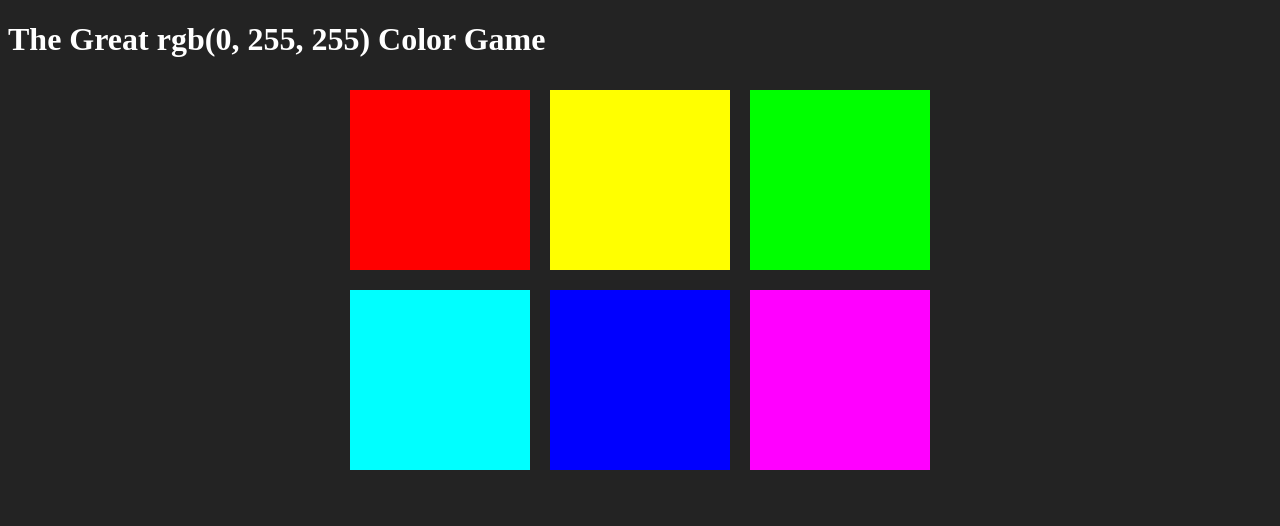
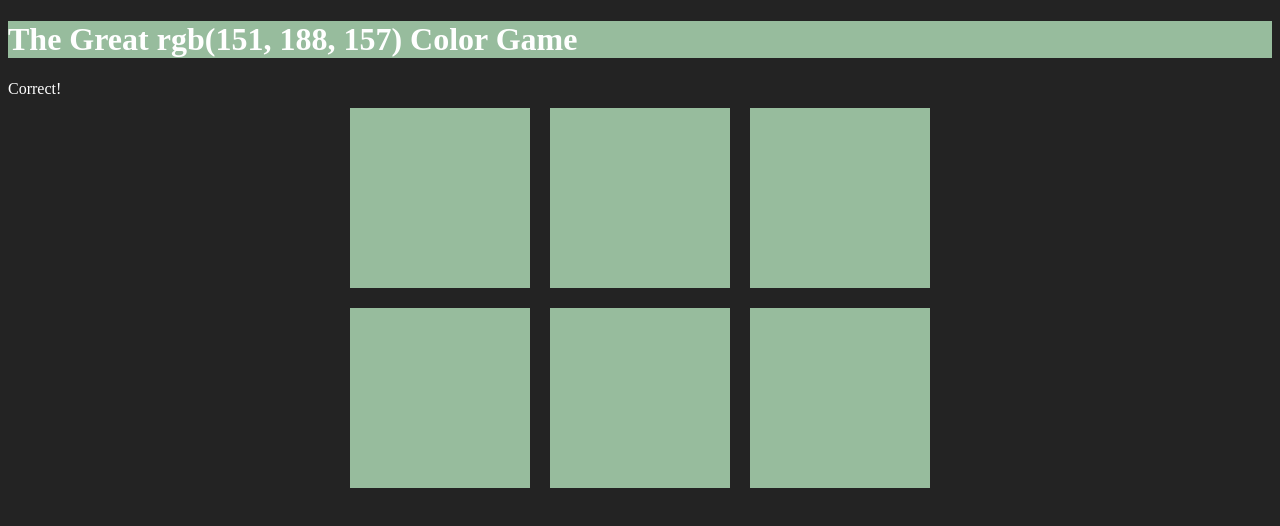
Before and after one commit to MrAaronCasanova/color-picker, a plain HTML site: page index.html in a window 1280 px wide. Both pictures are taken after a click on the element 439 px from the left and 179 px from the top of the page. Drawn offline with Linux system fonts and the light colour scheme.

Commit message:
finished main logic of the game

```diff
--- a/css/main.css
+++ b/css/main.css
@@ -1,5 +1,9 @@
 body {
   background: #232323;
+}
+
+span {
+  color: white;
 }
 
 h1 {
--- a/index.html
+++ b/index.html
@@ -11,6 +11,10 @@
 
   <h1>The Great <span class="colorDisplay">RGB</span> Color Game</h1>
 
+  <div>
+    <span class="message"></span>
+  </div>
+
   <div class="container">
     <div class="square"></div>
     <div class="square"></div>
--- a/js/main.js
+++ b/js/main.js
@@ -1,15 +1,10 @@
-var colors = [
-  'rgb(255, 0, 0)',
-  'rgb(255, 255, 0)',
-  'rgb(0, 255, 0)',
-  'rgb(0, 255, 255)',
-  'rgb(0, 0, 255)',
-  'rgb(255, 0, 255)',
-];
+var colors = generateRandomColors(6);
 
 var squares = document.querySelectorAll('.square');
-var pickedColor = colors[3];
+var pickedColor = pickColor();
 var colorDisplay = document.querySelector('.colorDisplay');
+var messageDisplay = document.querySelector('.message');
+var h1 = document.querySelector('h1');
 
 colorDisplay.textContent = pickedColor;
 
@@ -24,10 +19,53 @@ for (i = 0; i < squares.length; i++) {
 
     // compare color to pickColor
     if (clickedColor === pickedColor) {
-      alert('Correct');
+      messageDisplay.textContent = 'Correct!';
+      changeColors(clickedColor);
+      h1.style.backgroundColor = clickedColor;
     } else {
-      alert('Wrong');
+      this.style.backgroundColor = '#232323';
+      messageDisplay.textContent = 'Try Again!';
     }
 
   });
 }
+
+function changeColors(color) {
+  // loop through all squares
+  for (i = 0; i < squares.length; i++) {
+    // change each color to match given color
+    squares[i].style.backgroundColor = color;
+  }
+}
+
+function pickColor() {
+  var random = Math.floor(Math.random() * colors.length);
+  return colors[random];
+}
+
+function generateRandomColors(num) {
+  // make an array
+  arr = [];
+
+  // repeat num times
+  for (i = 0; i < num; i++) {
+    // get random color and push into array
+    arr.push(randomColor());
+  }
+
+  // return that array
+  return arr;
+}
+
+function randomColor() {
+  // pick a 'red' from 0 - 255
+  var r = Math.floor(Math.random() * 256);
+
+  // pick a 'green' from 0 - 255
+  var g = Math.floor(Math.random() * 256);
+
+  // pick a 'blue' from 0 - 255
+  var b = Math.floor(Math.random() * 256);
+
+  return 'rgb(' + r + ', ' + g + ', ' + b + ')';
+}
```
